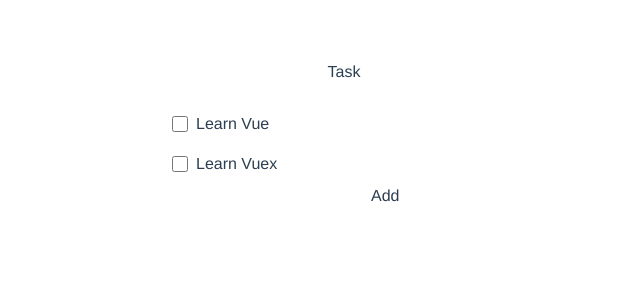
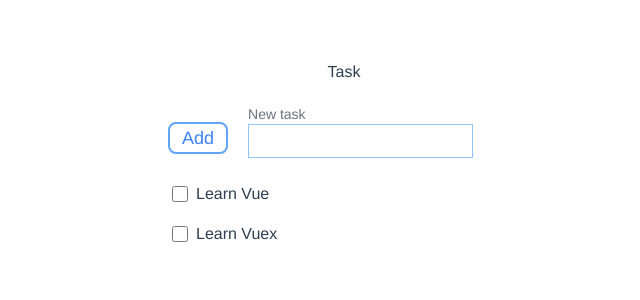
Before and after one commit to NaoyaMiyagawa/vue3-vite-todo, a Vue app: page / in a window 1280 px wide. Shown: the top 300 px of the page, without its empty margins (296-936 px from the left). Built offline with nearby package versions, Linux system fonts and the light colour scheme.

Commit message:
feat(todo): make addable

```diff
--- /dev/null
+++ b/src/components/AppButton.vue
@@ -0,0 +1,32 @@
+<script setup lang="ts">
+defineProps({
+  label: {
+    type: String,
+    default: 'Button',
+  },
+})
+defineEmits([])
+</script>
+
+<template>
+  <button
+    class="
+      bg-transparent
+      rounded-lg
+      border-2 border-blue-400
+      h-8
+      m-1
+      text-lg
+      pr-3
+      pl-3
+      text-blue-500
+      00
+      hover:bg-blue-500 hover:text-gray-100
+      focus:border-2 focus:border-blue-300
+    "
+  >
+    {{ label }}
+  </button>
+</template>
+
+<style lang="scss" scoped></style>
--- /dev/null
+++ b/src/components/AppComponents.ts
@@ -0,0 +1,4 @@
+import AppButton from '~/components/AppButton.vue'
+import AppInput from '~/components/AppInput.vue'
+
+export { AppButton, AppInput }
--- /dev/null
+++ b/src/components/AppInput.vue
@@ -0,0 +1,26 @@
+<script setup lang="ts">
+const props = defineProps({
+  value: { type: String, default: '' },
+  label: { type: String, default: '' },
+})
+const emit = defineEmits(['update:value'])
+
+function onUpdate(event: Event) {
+  if (!(event.target instanceof HTMLInputElement)) return
+
+  const { value } = event.target
+  emit('update:value', value)
+}
+</script>
+
+<template>
+  <div class="flex flex-col items-start">
+    <span class="text-sm text-gray-500">
+      {{ label }}
+    </span>
+
+    <input type="text" :value="value" class="border border-blue-300 p-1 px-2" @keyup="onUpdate" />
+  </div>
+</template>
+
+<style lang="scss" scoped></style>
--- a/src/components/TodoItem.vue
+++ b/src/components/TodoItem.vue
@@ -19,16 +19,16 @@
 }>()
 
 function onUpdateTitle(event: Event) {
-  if (event.target instanceof HTMLInputElement) {
-    const { value } = event.target
-    emit('update', { ...props.todo, title: value })
-  }
+  if (!(event.target instanceof HTMLInputElement)) return
+
+  const { value } = event.target
+  emit('update', { ...props.todo, title: value })
 }
 function onUpdateIsDone(event: Event) {
-  if (event.target instanceof HTMLInputElement) {
-    const { checked } = event.target
-    emit('update', { ...props.todo, isDone: checked })
-  }
+  if (!(event.target instanceof HTMLInputElement)) return
+
+  const { checked } = event.target
+  emit('update', { ...props.todo, isDone: checked })
 }
 </script>
 
--- a/src/components/TodoList.vue
+++ b/src/components/TodoList.vue
@@ -1,6 +1,7 @@
 <script setup lang="ts">
 import { ref, reactive } from 'vue'
 import TodoItem from '~/components/TodoItem.vue'
+import { AppButton, AppInput } from '../components/AppComponents'
 
 type Todo = {
   id: number
@@ -13,6 +14,8 @@
 ])
 const newTodoTitle = ref<string>('')
 const addTodo = (title: string) => {
+  if (title.length === 0) return
+
   todoList.push({
     id: todoList.length + 1,
     title,
@@ -30,15 +33,16 @@
   <div class="flex flex-col items-center">
     <h1>Task</h1>
 
-    <div class="flex flex-col p-5 w-100 items-start">
+    <div class="flex flex-col p-5 w-100 items-start justify-end">
+      <div class="flex mb-4 gap-4 items-end">
+        <AppButton label="Add" @click="addTodo(newTodoTitle)" />
+
+        <AppInput label="New task" v-model:value="newTodoTitle" />
+      </div>
+
       <template v-for="todo in todoList" :key="todo.id">
         <TodoItem :todo="todo" @update="updateTodo" />
       </template>
-
-      <div>
-        <input v-model="newTodoTitle" type="text" />
-        <button @click="addTodo(newTodoTitle)">Add</button>
-      </div>
     </div>
   </div>
 </template>
```
